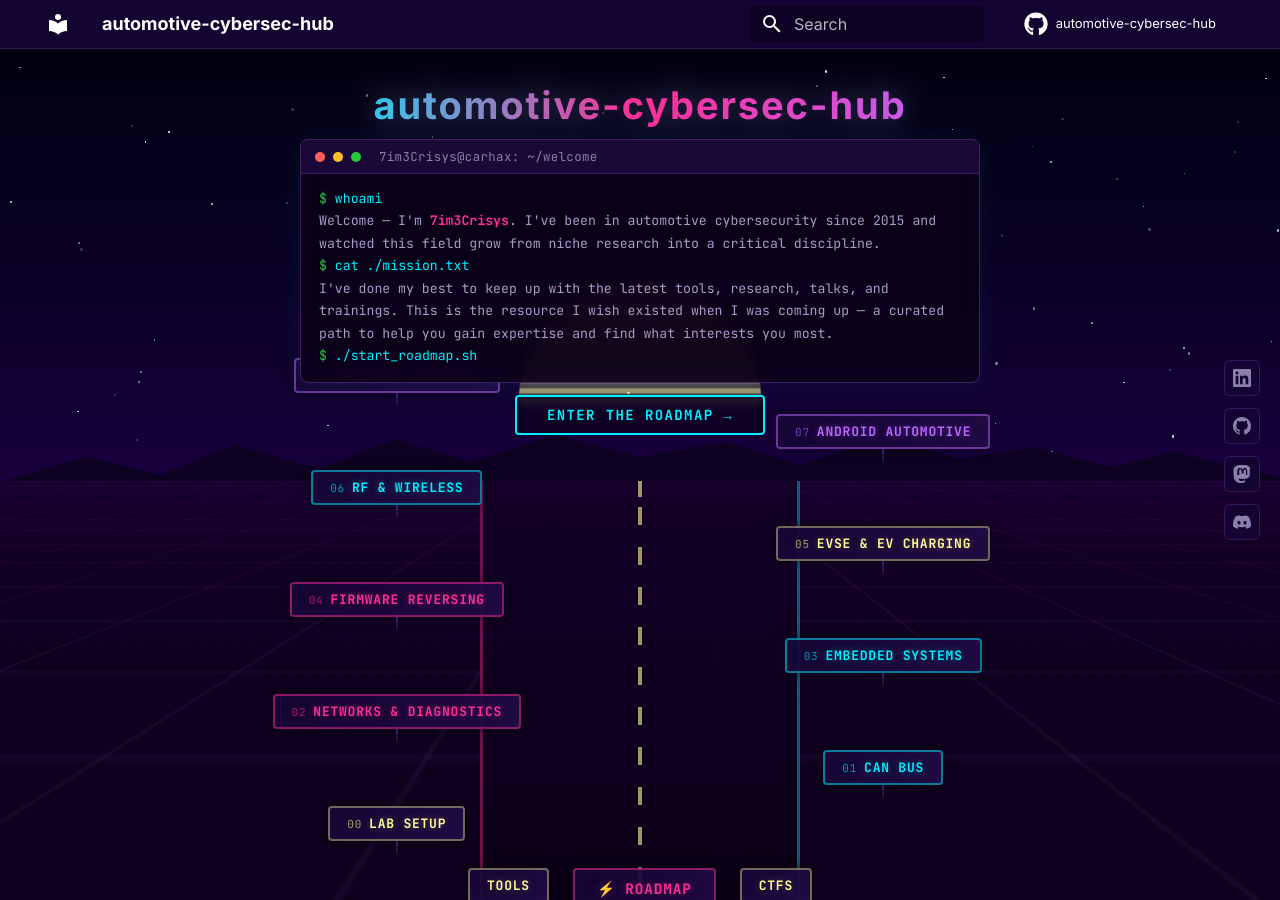
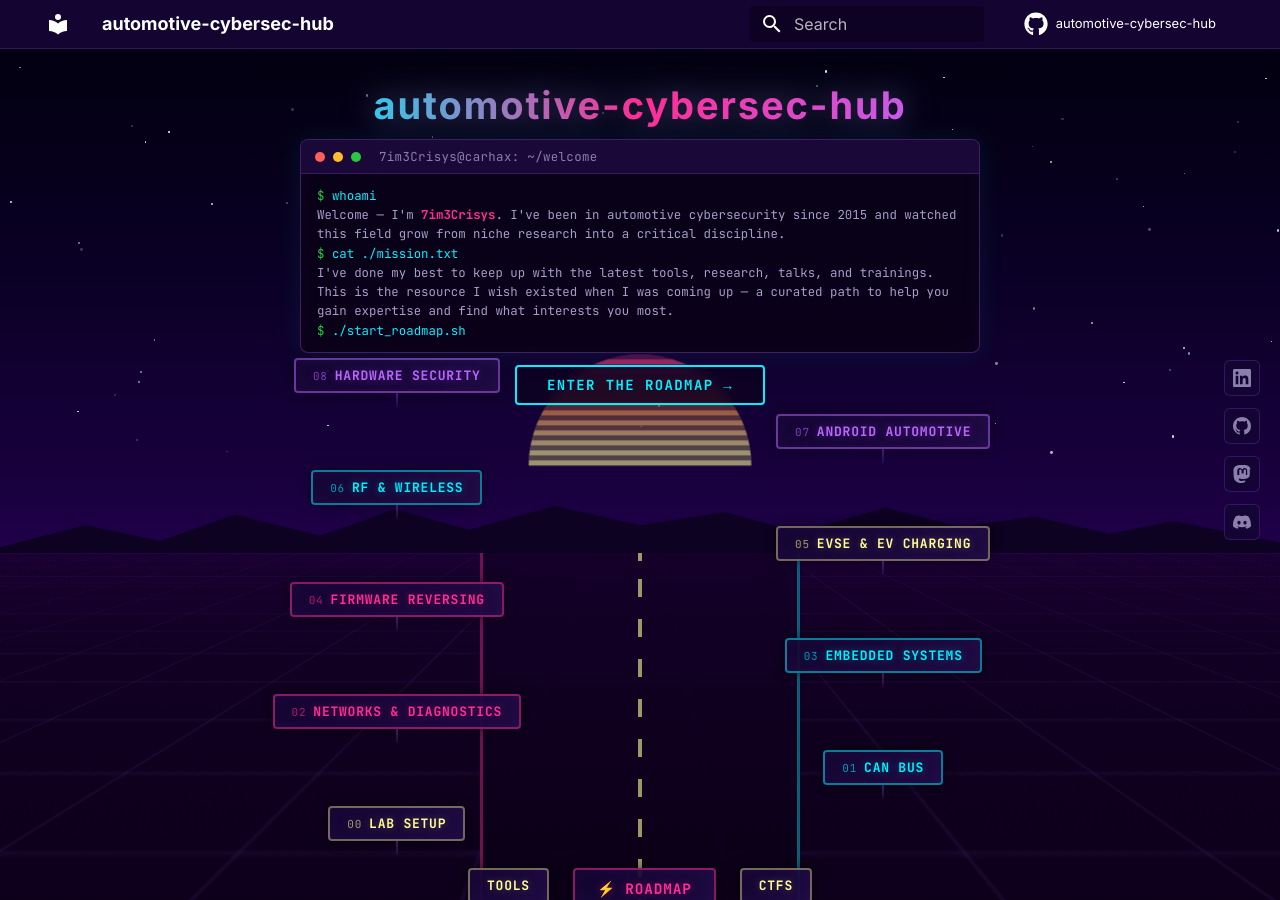
Before and after one commit to b00713g/b00713g.github.io, an MkDocs documentation site: the page built from docs/index.md, in a window 1280 px wide and 900 px high. Built offline with MkDocs 1.6.1 and Material for MkDocs 9.7.7, drawn with Linux system fonts in a browser that asks for light colours; comment, search, counter and statistics services are not loaded.

Commit message:
updated spacing on whoami for homepage

```diff
--- a/overrides/home.html
+++ b/overrides/home.html
@@ -19,14 +19,14 @@ label[for="__drawer"]{display:none!important;}
 .stars{position:absolute;top:0;left:0;right:0;height:45%;pointer-events:none;}
 .star{position:absolute;width:2px;height:2px;background:#fff;border-radius:50%;animation:twinkle 3s ease-in-out infinite alternate;}
 @keyframes twinkle{0%{opacity:.2}100%{opacity:.9}}
-.outrun-sun{position:absolute;left:50%;transform:translateX(-50%);top:26%;width:240px;height:120px;border-radius:120px 120px 0 0;
+.outrun-sun{position:absolute;left:50%;transform:translateX(-50%);top:34%;width:220px;height:110px;border-radius:110px 110px 0 0;
   background:linear-gradient(180deg,#ff2d95 0%,#ff6b35 35%,#fffb96 85%);opacity:.6;animation:sunBreathe 5s ease-in-out infinite;}
 .outrun-sun::after{content:'';position:absolute;inset:0;border-radius:inherit;
   background:repeating-linear-gradient(0deg,transparent,transparent 5px,rgba(13,2,33,.55) 5px,rgba(13,2,33,.55) 10px);}
 @keyframes sunBreathe{0%,100%{opacity:.5;transform:translateX(-50%) scale(1)}50%{opacity:.7;transform:translateX(-50%) scale(1.03)}}
-.mountains{position:absolute;top:42%;left:0;right:0;height:80px;pointer-events:none;}
+.mountains{position:absolute;top:50%;left:0;right:0;height:70px;pointer-events:none;}
 .mountains svg{width:100%;height:100%;}
-.road-scene{position:absolute;top:48%;left:0;right:0;bottom:0;perspective:380px;overflow:hidden;}
+.road-scene{position:absolute;top:56%;left:0;right:0;bottom:0;perspective:380px;overflow:hidden;}
 .road-surface{position:absolute;inset:0;background:linear-gradient(180deg,#1a0033,#0d001a);transform:rotateX(52deg);transform-origin:top center;}
 .road-surface::before{content:'';position:absolute;inset:0;
   background:linear-gradient(rgba(185,103,255,.08) 1px,transparent 1px),linear-gradient(90deg,rgba(185,103,255,.08) 1px,transparent 1px);
@@ -40,7 +40,7 @@ label[for="__drawer"]{display:none!important;}
   opacity:.6;animation:dashFlow .8s linear infinite;}
 @keyframes dashFlow{0%{background-position:0 0}100%{background-position:0 40px}}
 
-.signs-container{position:absolute;top:58%;left:0;right:0;bottom:1%;display:flex;flex-direction:column;align-items:center;justify-content:flex-end;gap:0;pointer-events:none;padding-bottom:.5rem;}
+.signs-container{position:absolute;top:66%;left:0;right:0;bottom:1%;display:flex;flex-direction:column;align-items:center;justify-content:flex-end;gap:0;pointer-events:none;padding-bottom:.5rem;}
 .sign-row{display:flex;justify-content:center;width:100%;pointer-events:auto;margin-bottom:.35rem;}
 .sign-row.left{padding-right:38%;}
 .sign-row.right{padding-left:38%;}
@@ -72,7 +72,7 @@ label[for="__drawer"]{display:none!important;}
 .term-dot{width:10px;height:10px;border-radius:50%;}
 .term-dot.r{background:#ff5f56}.term-dot.y{background:#ffbd2e}.term-dot.g{background:#27c93f}
 .term-title{margin-left:.5rem;font-family:'JetBrains Mono',monospace;font-size:.62rem;color:#8b7fad;letter-spacing:.03em;}
-.term-body{padding:.7rem .9rem;font-family:'JetBrains Mono',monospace;font-size:.66rem;line-height:1.7;color:#c9bdf0;}
+.term-body{padding:.6rem .8rem;font-family:'JetBrains Mono',monospace;font-size:.62rem;line-height:1.55;color:#c9bdf0;}
 .term-body .prompt{color:#27c93f;}
 .term-body .cmd{color:#00f0ff;}
 .term-body .out{color:#a89cc8;}
@@ -124,7 +124,7 @@ label[for="__drawer"]{display:none!important;}
 .cc-handle{font-family:'JetBrains Mono',monospace;font-size:.62rem;color:#8b7fad;}
 .credits-communities{text-align:center;font-size:.8rem;color:#8b7fad;margin-top:.5rem;}
 .landing-footer{text-align:center;padding:1rem;font-size:.65rem;color:#8b7fad;opacity:.5;}
-@media(max-width:768px){.road-title h1{font-size:1.1rem}.road-title{top:1%}.term-body{font-size:.55rem;line-height:1.5;padding:.5rem .6rem}.term-title{font-size:.55rem}.sign-plate{font-size:.5rem;padding:.25rem .5rem}.signs-container{top:58%}.credits-grid{grid-template-columns:1fr 1fr}.sign-row.left{padding-right:30%}.sign-row.right{padding-left:30%}.sign-row{margin-bottom:.25rem}.sign-post{height:8px}.social-float{right:.5rem;gap:.4rem}.social-float a{width:30px;height:30px}.social-float a svg{width:14px;height:14px}.social-bar{flex-wrap:wrap;gap:.5rem}.social-bar a{font-size:.65rem;padding:.3rem .5rem}}
+@media(max-width:768px){.road-title h1{font-size:1.1rem}.road-title{top:1%}.term-body{font-size:.55rem;line-height:1.5;padding:.5rem .6rem}.term-title{font-size:.55rem}.sign-plate{font-size:.5rem;padding:.25rem .5rem}.signs-container{top:64%}.credits-grid{grid-template-columns:1fr 1fr}.sign-row.left{padding-right:30%}.sign-row.right{padding-left:30%}.sign-row{margin-bottom:.25rem}.sign-post{height:8px}.social-float{right:.5rem;gap:.4rem}.social-float a{width:30px;height:30px}.social-float a svg{width:14px;height:14px}.social-bar{flex-wrap:wrap;gap:.5rem}.social-bar a{font-size:.65rem;padding:.3rem .5rem}}
 </style>
 
 <div class="outrun-landing">
```
